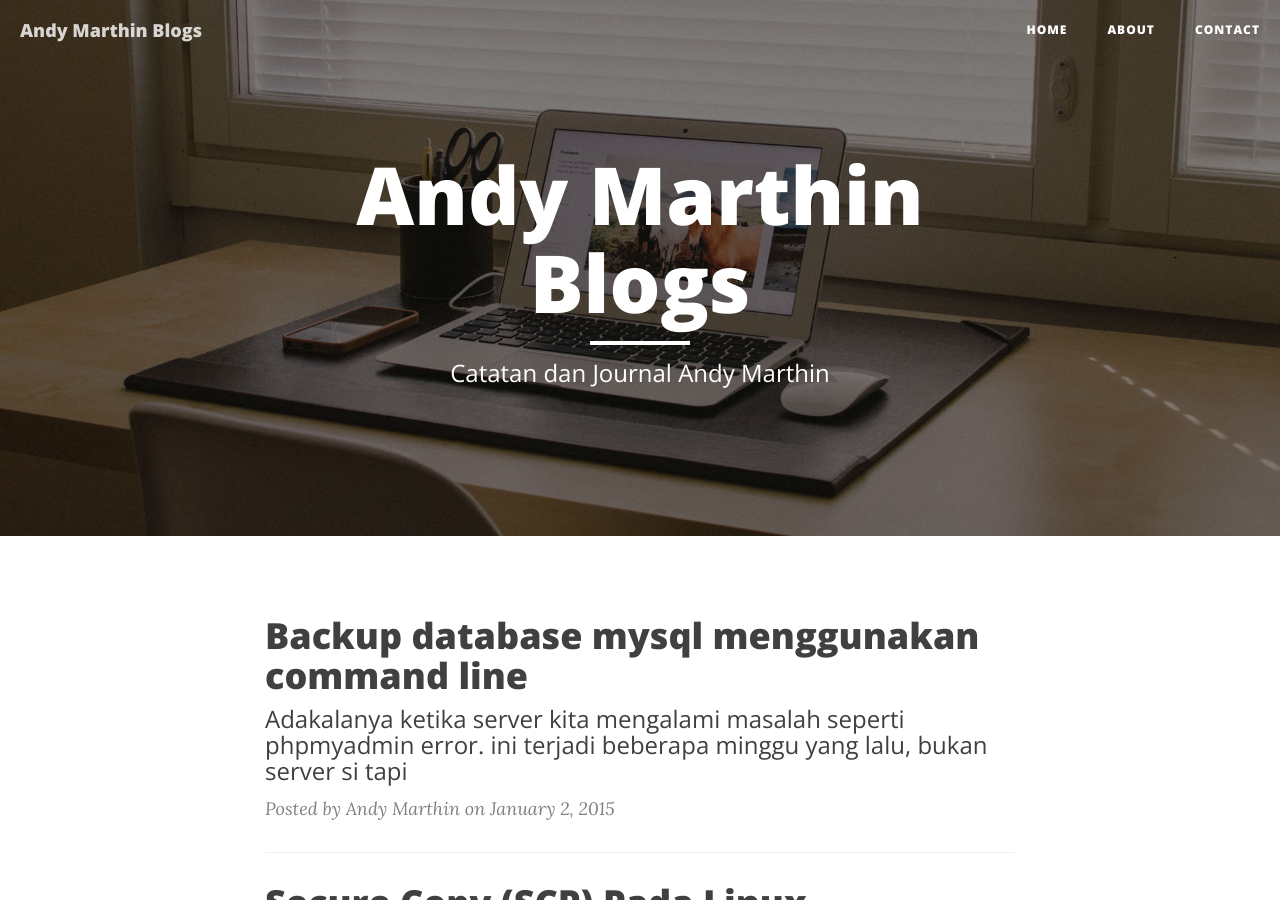
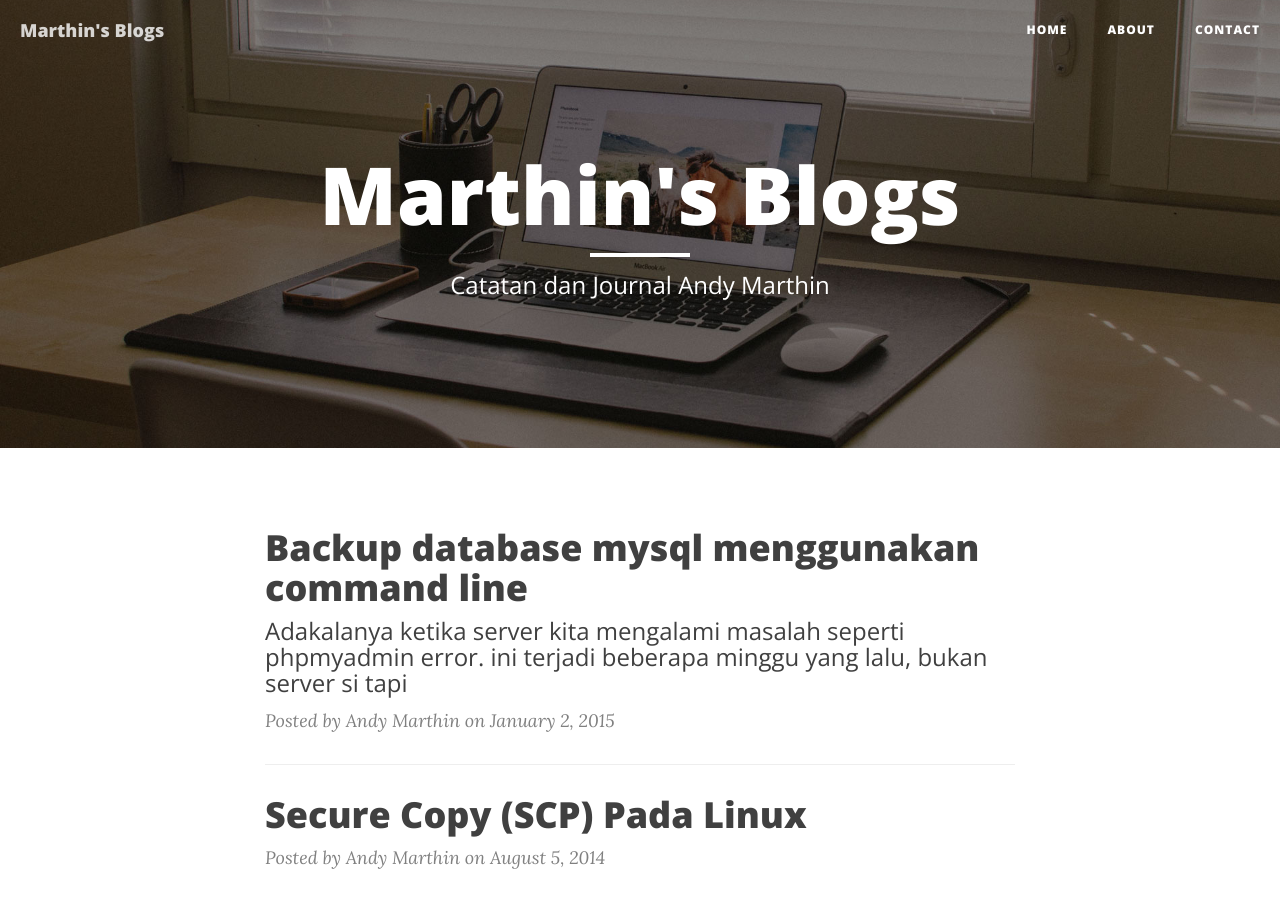
Before and after one commit to andymarthin/andymarthin.github-io, a Jekyll site: the page built from index.html, in a window 1280 px wide and 900 px high. Built offline with Jekyll 4.4.1, drawn with Linux system fonts in a browser that asks for light colours; nearby versions of some CDN libraries; the list of posts is cut into pages by our own code.

Commit message:
fix title

```diff
--- a/_config.yml
+++ b/_config.yml
@@ -1,5 +1,5 @@
 # Site settings
-title: Andy Marthin Blogs
+title: Marthin's Blogs
 header-img: img/home-bg.jpg
 email: andy@marthin@gmail.com
 description: "Andy Marthin Christo Web Developer, Anime Lover, Linux User yang berdomisili di palu. blog ini bertujuan untuk mendokumentasikan kehidupan dan apa yang sedang dipelajari oleh andy marthin christo"
```
